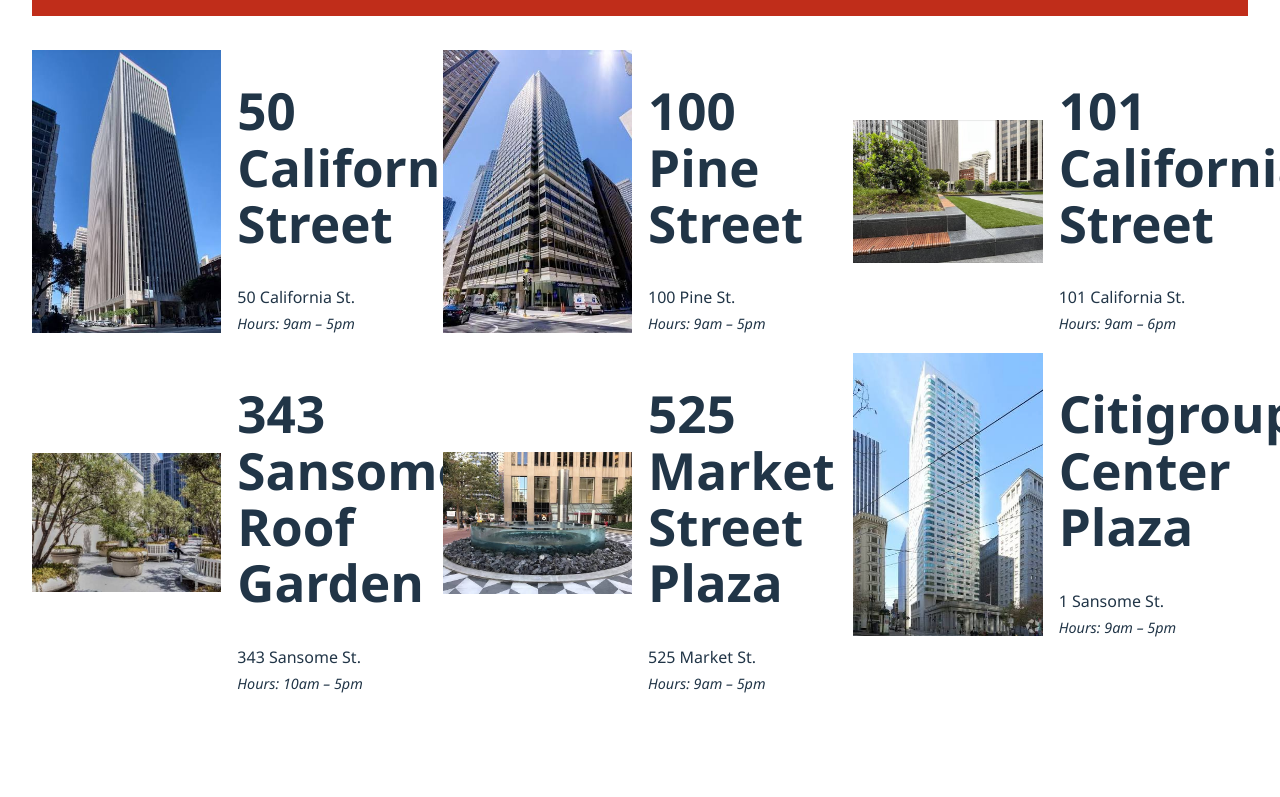
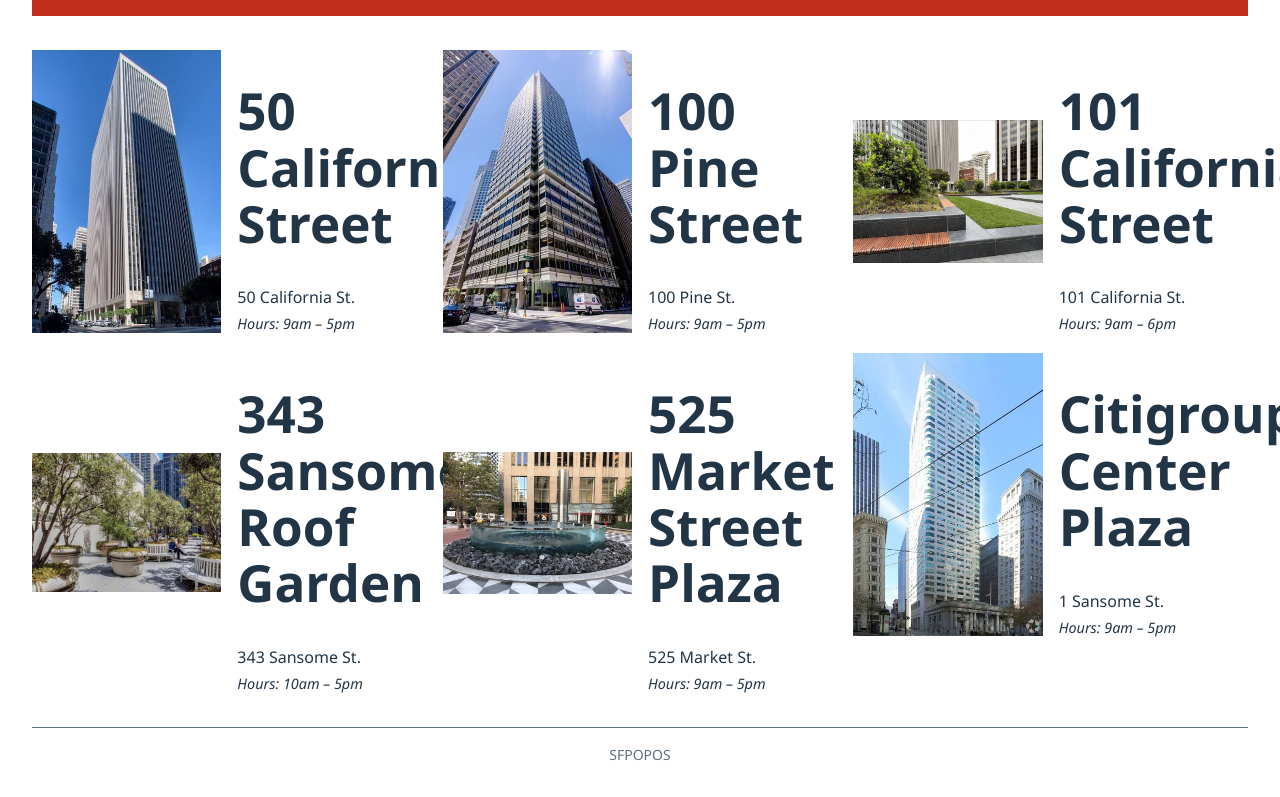
Before and after one commit to ChrisAlves210/react-project, a React (Vite) app: page / in a window 1280 px wide. Shown: the part 285-1082 px from the top of the page. Before the commit the page ends 1012 px from the top, so only its background shows below. Built offline with nearby package versions, Linux system fonts and the light colour scheme.

Commit message:
Add sticky footer layout

```diff
--- a/src/App.css
+++ b/src/App.css
@@ -1,8 +1,20 @@
 #root {
+  min-height: 100vh;
+}
+
+.AppShell {
+  box-sizing: border-box;
+  display: flex;
+  flex-direction: column;
+  min-height: 100vh;
   max-width: 1280px;
   margin: 0 auto;
   padding: 2rem;
   text-align: center;
+}
+
+.AppContent {
+  flex: 1;
 }
 
 .MainNav {
@@ -36,3 +48,11 @@
 .AboutPage h1 {
   margin-bottom: 1rem;
 }
+
+.SiteFooter {
+  margin-top: 2rem;
+  padding: 1rem 0 0;
+  border-top: 1px solid currentColor;
+  font-size: 0.875rem;
+  opacity: 0.7;
+}
--- a/src/App.jsx
+++ b/src/App.jsx
@@ -31,6 +31,7 @@
 function App() {
   return (
     <BrowserRouter>
+      <div className="AppShell">
         <nav className="MainNav">
           <NavLink to="/" className={({ isActive }) => (isActive ? 'nav-link active' : 'nav-link')}>
             Home
@@ -40,10 +41,15 @@
           </NavLink>
         </nav>
 
+        <main className="AppContent">
           <Routes>
             <Route path="/" element={<HomePage />} />
             <Route path="/about" element={<AboutPage />} />
           </Routes>
+        </main>
+
+        <footer className="SiteFooter">SFPOPOS</footer>
+      </div>
     </BrowserRouter>
   )
 }
```
Lines whose indentation alone changed are shown as unchanged.
